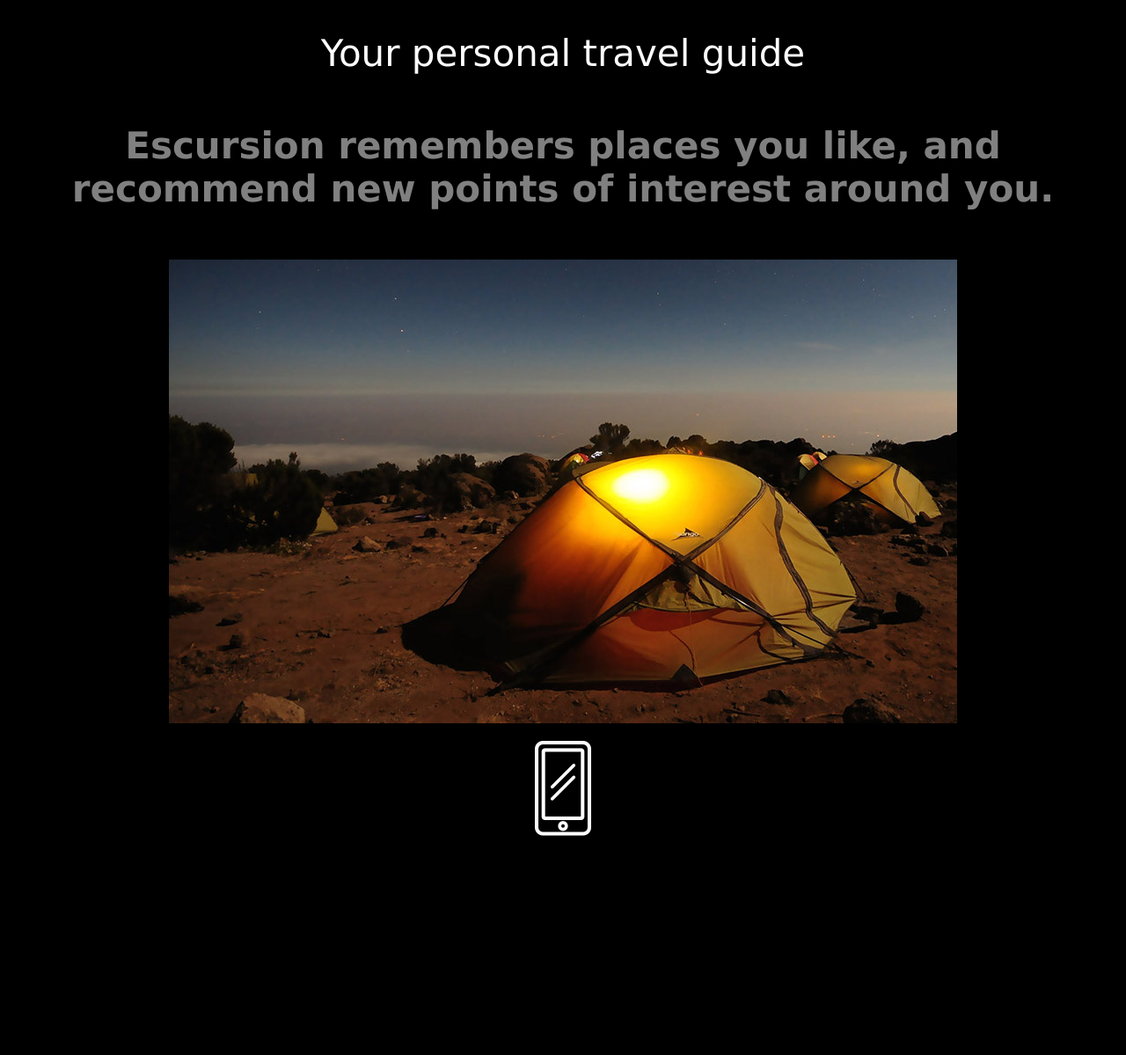
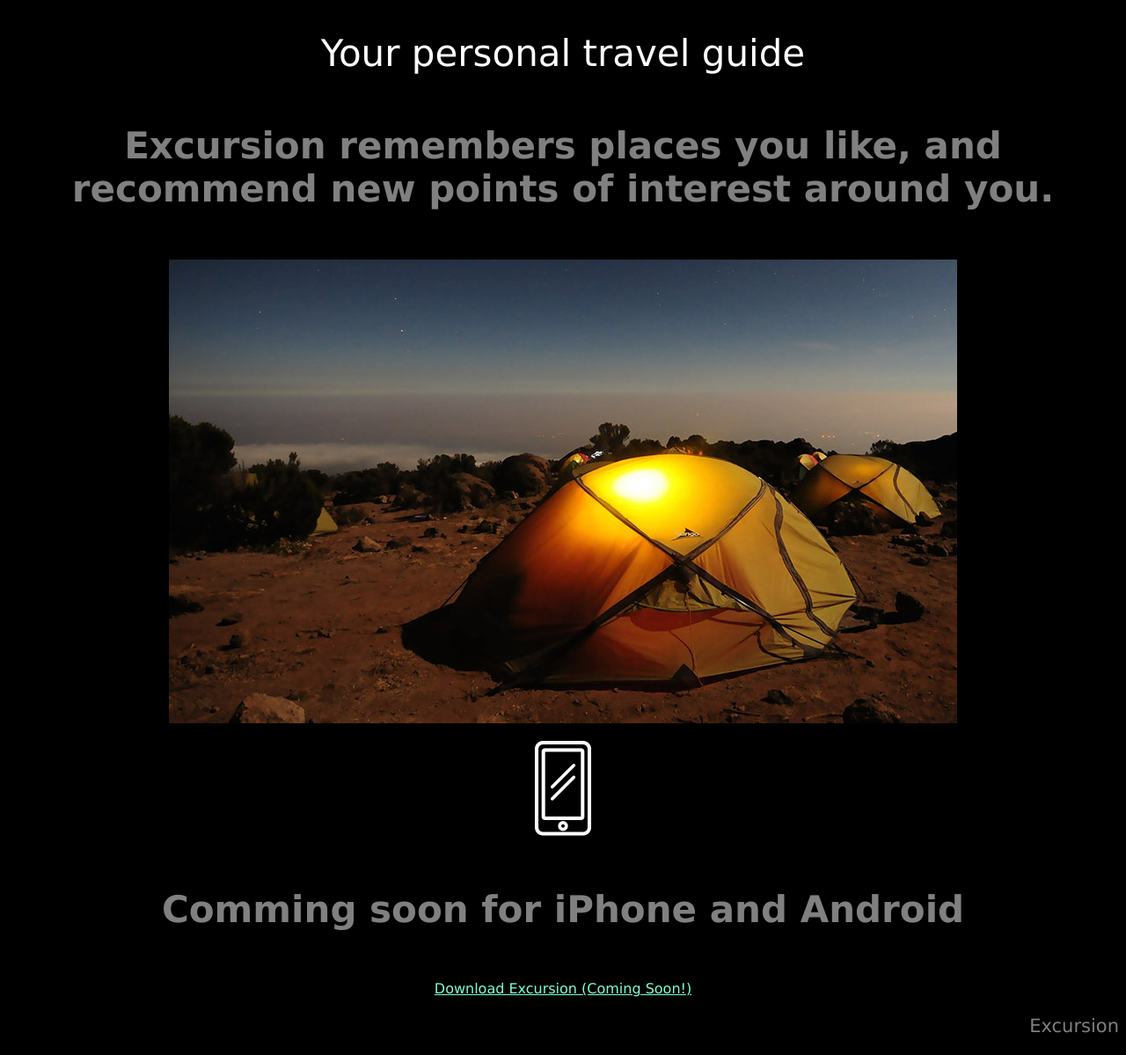
Before and after one commit to Nikarr/Excursion, a plain HTML site: page index.html in a window 1280 px wide. Shown: the part 313-1512 px from the top of the page at 88% size. Before the commit the page ends 1283 px from the top, so only its background shows below. Drawn offline with Linux system fonts and the light colour scheme; files whose address does not match are found by name.

Commit message:
Final push

```diff
--- a/Resources/CSS/style.css/Excursion.css
+++ b/Resources/CSS/style.css/Excursion.css
@@ -29,3 +29,11 @@ body {
     font-size: 16px;
     color: aquamarine;
 }
+
+/*footer*/
+
+.footer--copyright {
+    font-size: 21px;
+    color: grey;
+    Text-align: right;
+}
--- a/index.html
+++ b/index.html
@@ -14,9 +14,11 @@
         <source src="C:\Projects\HTML_CSS\Excursion\Resources\CSS\Videos\excursion.mp4" type="video/mp4">
     </video>
     <h2 class="header--secondary">Your personal travel guide</h2>
-    <h4 class="header--sub-header">Escursion remembers places you like, and recommend new points of interest around you.</h4>
+    <h4 class="header--sub-header">Excursion remembers places you like, and recommend new points of interest around you.</h4>
     <p><img src="C:\Projects\HTML_CSS\Excursion\Resources\images\camp.jpg"></p>
     <p><img src="C:\Projects\HTML_CSS\Excursion\Resources\images\phone.png"></p>
-
+    <h4 class="header--sub-header">Comming soon for iPhone and Android</h4>
+    <p><a class="link--cta" href="#">Download Excursion (Coming Soon!)</a></p>
+    <p class="footer--copyright">Excursion</p>
 </body>
 </html>
```
